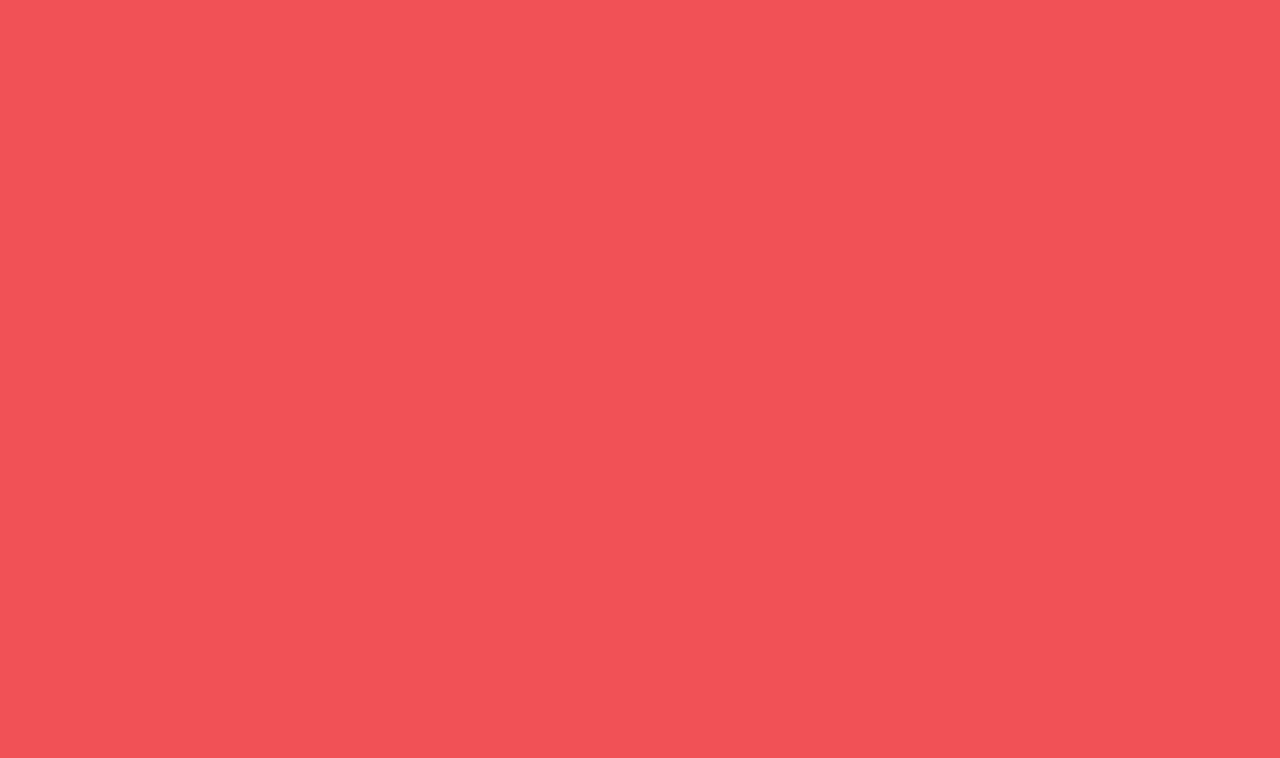
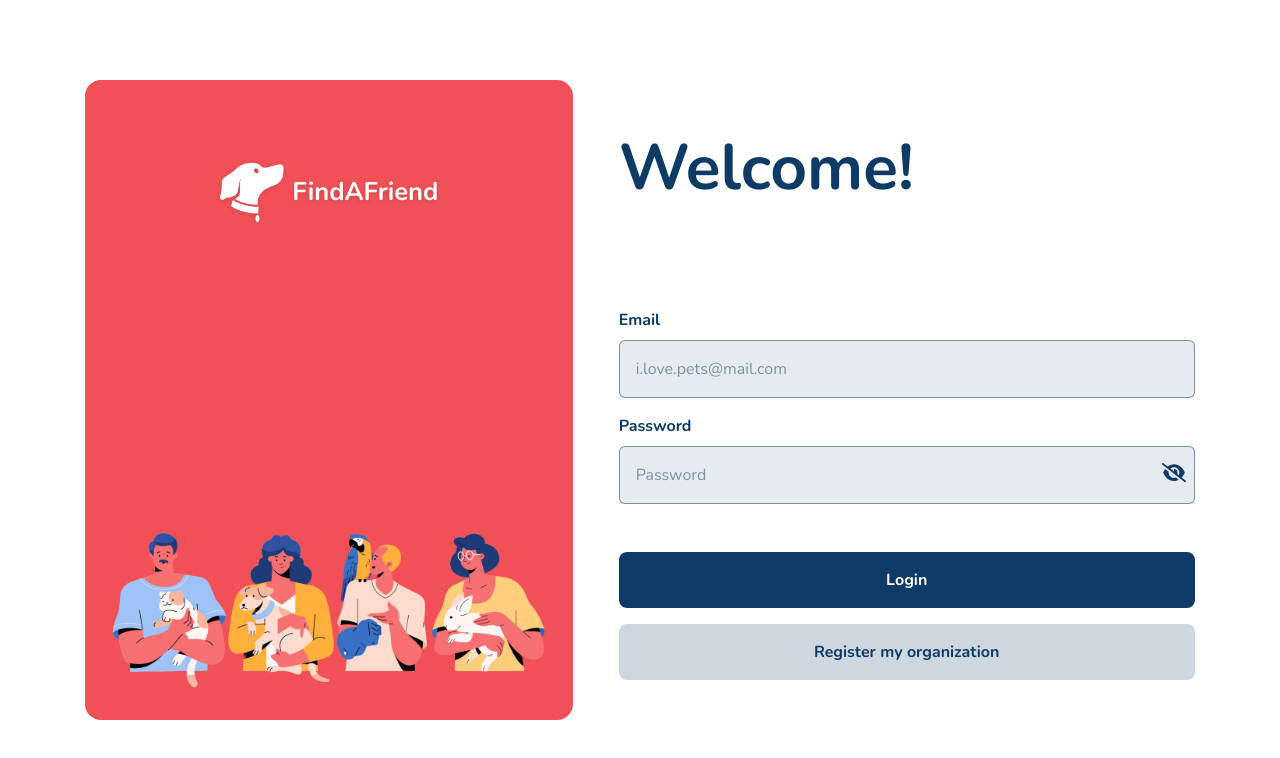
Before and after one commit to SantiagoMorais/find-a-friend-frontend, a React (Vite) app: page /sign-in in a window 1280 px wide. Shown: the top 758 px of the page. Built offline with nearby package versions, Linux system fonts and the light colour scheme.

Commit message:
feat(SignIn): implement SignIn component with banner and form

```diff
--- a/src/components/sign-in/index.tsx
+++ b/src/components/sign-in/index.tsx
@@ -1,5 +1,9 @@
+import { SignInBanner } from "./sign-in-banner";
+import { SignInForm } from "./sign-in-form";
+
 export const SignIn = () => (
-  <section className="bg-primary-color text-base-color flex min-h-screen w-full flex-col items-center justify-between md:justify-evenly md:gap-10">
-
+  <section className="p-5 text-base-color flex min-h-screen w-full flex-col items-center justify-between md:justify-evenly md:gap-10 gap-5 md:flex-row md:p-20">
+    <SignInBanner />
+    <SignInForm />
   </section>
 );
--- /dev/null
+++ b/src/components/sign-in/sign-in-banner/index.tsx
@@ -0,0 +1,9 @@
+import { Logo } from "@/components/ui/logo";
+import banner from "@/assets/imgs/hero.webp";
+
+export const SignInBanner = () => (
+  <section className="bg-primary-color flex flex-col items-center gap-8 rounded-2xl p-5 pt-10 md:h-full md:justify-between md:pt-20">
+    <Logo />
+    <img src={banner} alt="hero image" className="w-full md:max-w-[35dvw]" />
+  </section>
+);
--- /dev/null
+++ b/src/components/sign-in/sign-in-form/index.tsx
@@ -0,0 +1,64 @@
+import { routes } from "@/utils/routes";
+import { faEyeSlash } from "@fortawesome/free-solid-svg-icons";
+import { FontAwesomeIcon } from "@fortawesome/react-fontawesome";
+import { useState } from "react";
+import { Link } from "react-router-dom";
+
+export const SignInForm = () => {
+  const [showPassword, setShowPassword] = useState<boolean>(false);
+
+  const togglePassword = () => {
+    setShowPassword(!showPassword);
+  };
+
+  return (
+    <section className="text-secondary-color flex w-full max-w-xl flex-1 flex-col gap-4 py-10 md:h-full">
+      <h2 className="text-large-size md:text-extra-large-size mb-4 font-bold md:mb-auto md:flex-1">
+        Welcome!
+      </h2>
+      <form className="flex w-full flex-col gap-4">
+        <label htmlFor="signInEmail" className="flex flex-col gap-2 font-bold">
+          Email
+          <input
+            type="text"
+            name="signInEmail"
+            id="signInEmail"
+            className="border-secondary-color/50 text-secondary-color bg-secondary-color/10 w-full rounded-md border px-2 py-1 font-normal md:p-4"
+            placeholder="i.love.pets@mail.com"
+          />
+        </label>
+        <label htmlFor="signInEmail" className="flex flex-col gap-2 font-bold">
+          Password
+          <div className="flex w-full">
+            <input
+              type={showPassword ? "text" : "password"}
+              name="signInPassword"
+              id="signInPassword"
+              className="border-secondary-color/50 text-secondary-color bg-secondary-color/10 w-full rounded-l-md border border-r-0 px-2 py-1 font-normal md:p-4"
+              placeholder="Password"
+            />
+            <button className="bg-secondary-color/10 border-secondary-color/50 group cursor-pointer rounded-r-md border border-l-0 px-2">
+              <FontAwesomeIcon
+                icon={faEyeSlash}
+                className="text-small-size duration-300 group-hover:scale-90 group-hover:opacity-80"
+              />
+            </button>
+          </div>
+        </label>
+        <button
+          type="button"
+          onClick={() => togglePassword()}
+          className="text-base-color bg-secondary-color cursor:pointer mt-8 w-full cursor-pointer rounded-lg p-4 text-center font-bold duration-300 hover:scale-95 hover:opacity-80"
+        >
+          Login
+        </button>
+      </form>
+      <Link
+        to={routes.signUp}
+        className="text-secondary-color bg-secondary-color/20 cursor:pointer w-full rounded-lg p-4 text-center font-bold duration-300 hover:scale-95 hover:opacity-80"
+      >
+        Register my organization
+      </Link>
+    </section>
+  );
+};
```
